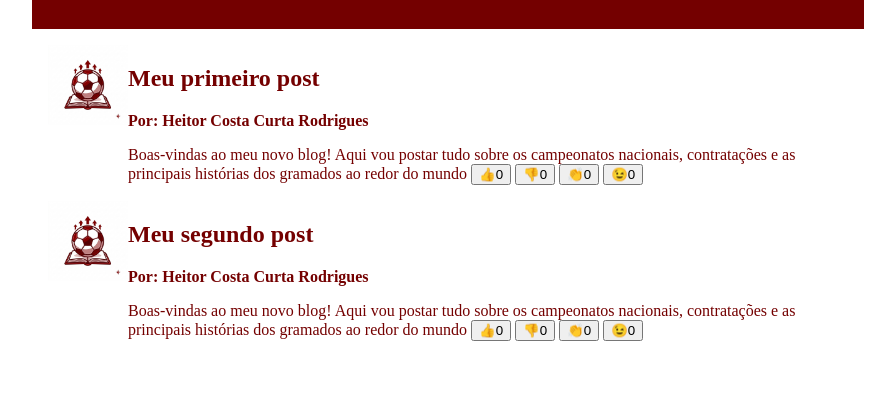
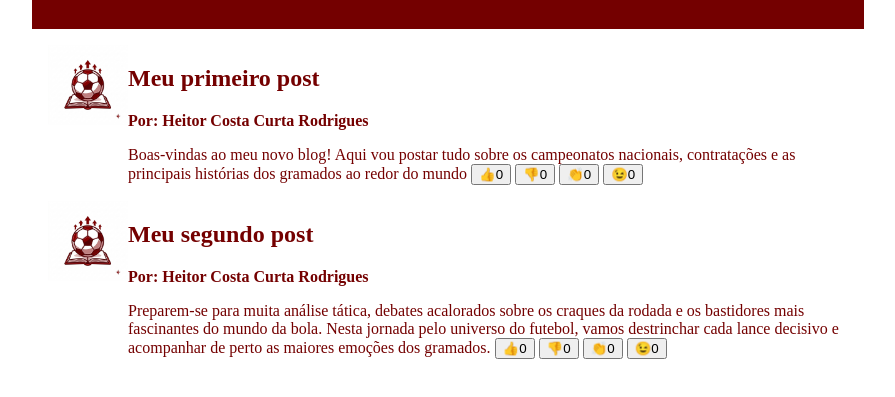
Before and after one commit to heitorcurtarodrigues-netizen/P-gina-da-Web, a plain HTML site: page index.html in a window 1280 px wide. Shown: the part 125-522 px from the top of the page, without its empty margins (192-1087 px from the left). Drawn offline with Linux system fonts and the light colour scheme.

Commit message:
Aula 8 - editando segundo post

```diff
--- a/index.html
+++ b/index.html
@@ -63,8 +63,7 @@
             <div>
                 <h2>Meu segundo post</h2>
                 <p class="artigo-autor">Por: Heitor Costa Curta Rodrigues</p>
-                <p>Boas-vindas ao meu novo blog! Aqui vou postar tudo sobre os campeonatos nacionais, contratações e as
-                principais histórias dos gramados ao redor do mundo
+                <p>Preparem-se para muita análise tática, debates acalorados sobre os craques da rodada e os bastidores mais fascinantes do mundo da bola. Nesta jornada pelo universo do futebol, vamos destrinchar cada lance decisivo e acompanhar de perto as maiores emoções dos gramados.
                 <button>👍<span>0</span></button>
                 <button>👎<span>0</span></button>
                 <button>👏<span>0</span></button>
```
